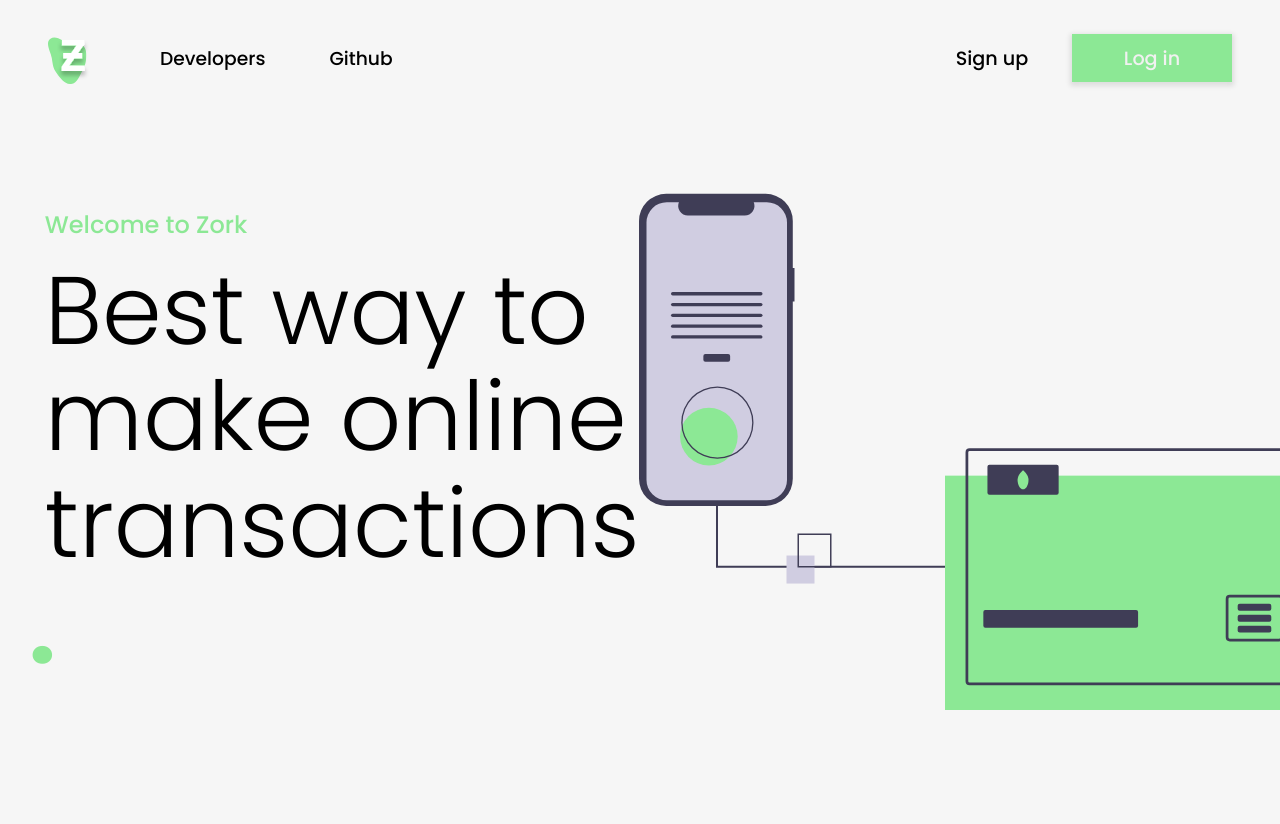
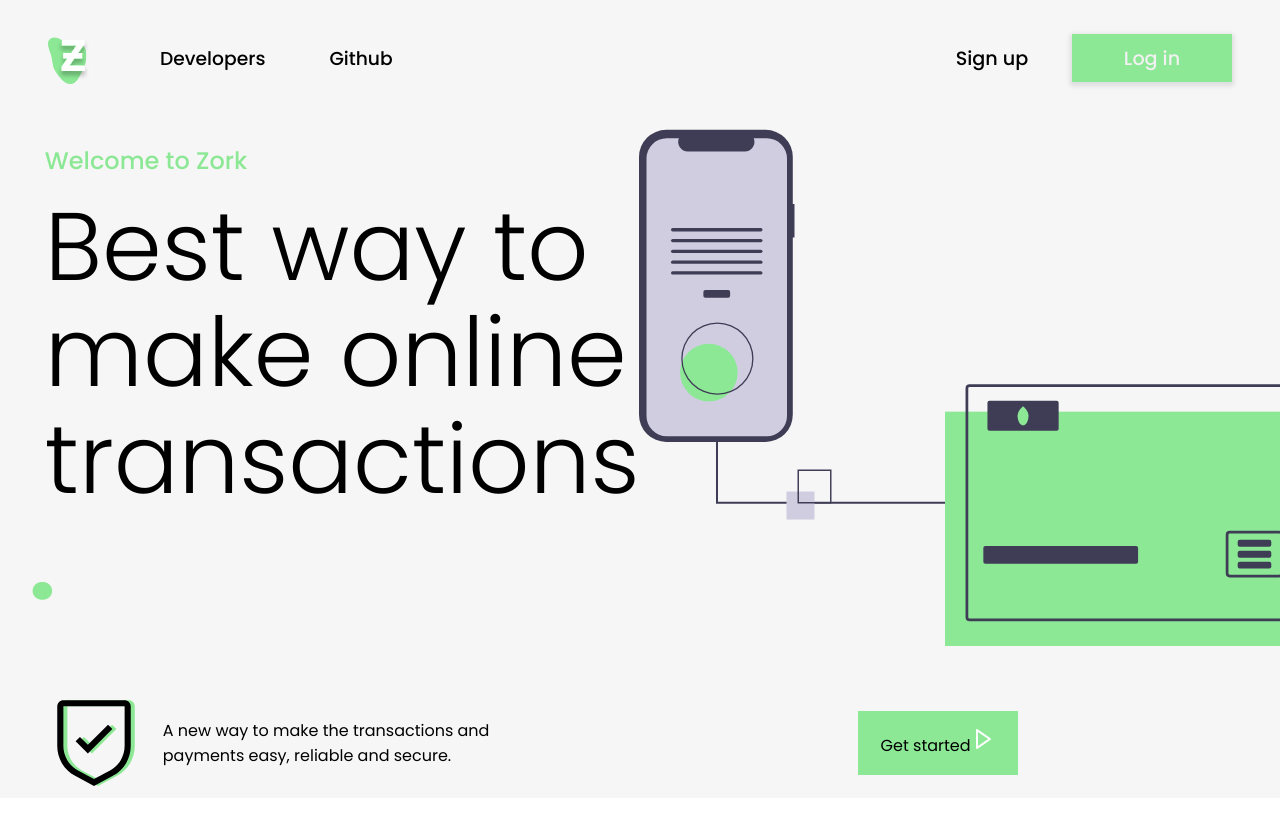
Before and after one commit to wetrustinprize/zork-frontend, a Next.js app: page /landing in a window 1280 px wide. Shown: the top 824 px of the page. After the commit the page ends 800 px from the top, so only its background shows below. Built offline with nearby package versions, Linux system fonts and the light colour scheme.

Commit message:
Footer created

```diff
--- a/src/pages/landing/index.tsx
+++ b/src/pages/landing/index.tsx
@@ -1,6 +1,7 @@
 /* eslint-disable @next/next/no-img-element */
 import { LandingHeader } from "@components/ZorkLandingHeader"
 import Head from "next/head"
+import { BiLeftArrow, BiRightArrow } from "react-icons/bi"
 import styles from './styles.module.scss'
 
 const Landing: React.FC = () => {
@@ -24,7 +25,19 @@ const Landing: React.FC = () => {
                         <img src="/images/illustration.svg" alt="Illustration" />
                      </section>
                      <div>
-
+                        <div>
+                            <img src="/images/shield.svg" alt="Shield"/>
+                            <p>
+                                A new way to make the transactions and <br />
+                                payments easy, reliable and secure.
+                            </p>
+                        </div>
+                        <div>
+                            <button>
+                                Get started
+                                <BiRightArrow size={24} color="#FFF"/>
+                            </button>
+                        </div>
                      </div>
                 </main>
         </>
--- a/src/pages/landing/styles.module.scss
+++ b/src/pages/landing/styles.module.scss
@@ -1,13 +1,14 @@
 .landingContainer{
     width: 100vw;
-    height: 100vh;
+    height: calc(100vh - 7.4rem);
     background: #F6F6F6;
     padding: 0 2.8rem;
 
+
     >section{
-        padding: 4rem 0 0 0;
         display: flex;
         width: 100%;
+
         align-items: center;
         justify-content: space-between;
 
@@ -33,4 +34,32 @@
             }
         }
     }
+
+    >div{
+        display: flex;
+        align-items: center;
+        width: 100%;
+        justify-content: space-between;
+        margin-top: 3rem;
+
+        >div:nth-child(1){
+            display: inline-flex;
+            align-items: center;
+            gap: 1rem;
+        }
+
+        >div:nth-child(2){
+            display: inline-flex;
+            justify-content: center;
+            width: 50%;
+
+
+            >button{
+                align-self: center;
+                width: 10rem;
+                height: 4rem;
+                background: var(--green-500);
+            }
+        }
+    }
 }
```
